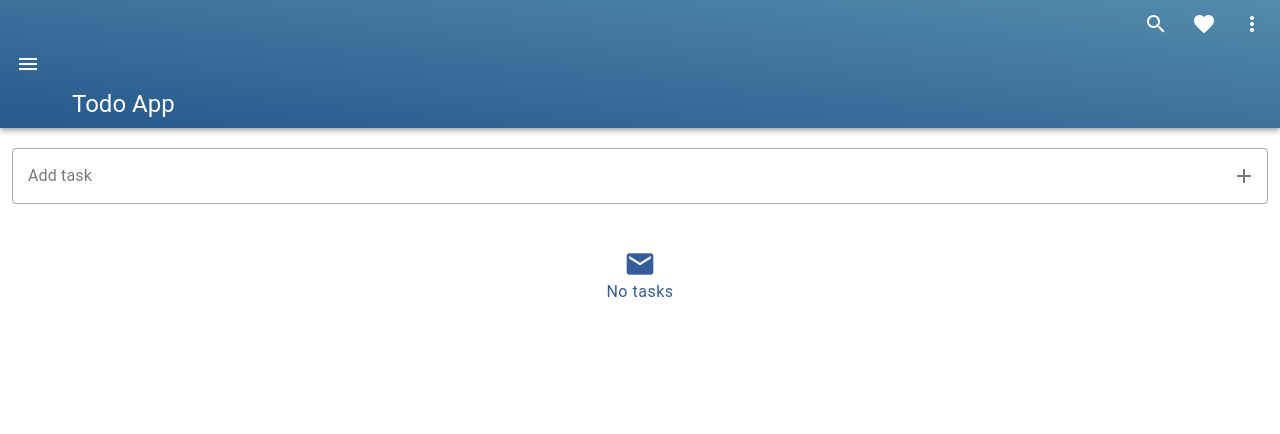
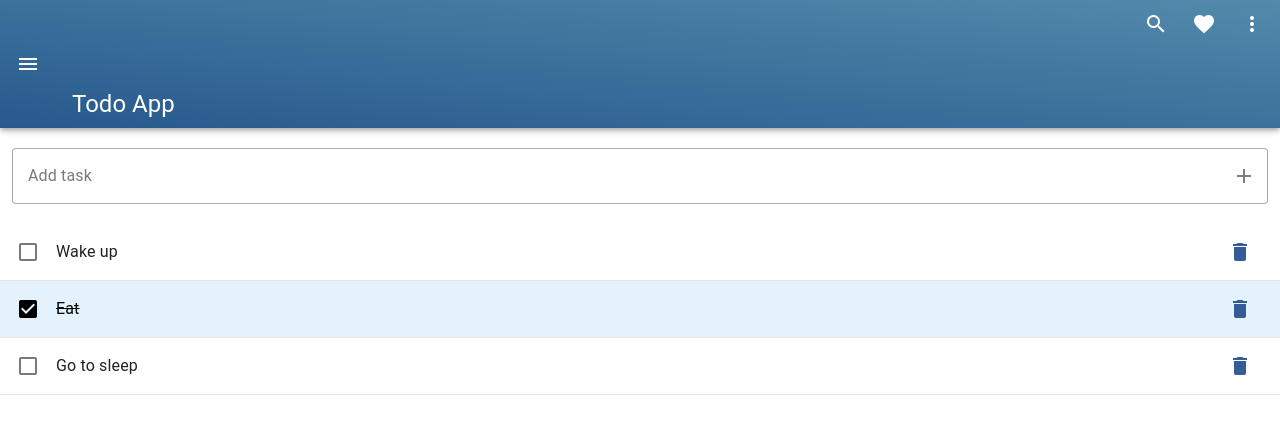
Before and after one commit to iss1977/VueJS3-Vuetify3-Vite-Task-manager, a Vue app: page / in a window 1280 px wide. Shown: the top 434 px of the page. Built offline with nearby package versions, Linux system fonts and the light colour scheme.

Commit message:
add vuex, move state and methords to vuex

```diff
--- a/package.json
+++ b/package.json
@@ -10,7 +10,8 @@
   "dependencies": {
     "vue": "^3.2.45",
     "vue-router": "^4.1.6",
-    "vuetify": "^3.1.5"
+    "vuetify": "^3.1.5",
+    "vuex": "^4.0.2"
   },
   "devDependencies": {
     "@mdi/font": "^7.1.96",
--- a/src/App.vue
+++ b/src/App.vue
@@ -79,7 +79,7 @@ const drawer = ref(false);
 const items =  [
           { title: 'Todo', icon: 'mdi-checkbox-marked-circle-plus-outline', to:'/' },
           { title: 'About', icon: 'mdi-information-variant', to: '/about' },
-          { title: 'Test', icon: 'mdi-information-variant', to: '/test' },
+
       ];
 
 
--- a/src/main.js
+++ b/src/main.js
@@ -1,4 +1,5 @@
 import { createApp } from 'vue'
+import { store } from '@/store';
 import App from './App.vue'
 
 // Vuetify
@@ -46,6 +47,8 @@ import router from './router'
 
 const app = createApp(App)
 
+app.use(store)
+
 app.use(vuetify)
 
 app.use(router)
--- /dev/null
+++ b/src/store/index.js
@@ -0,0 +1,53 @@
+import { createStore } from 'vuex'
+
+// Create a new store instance.
+export const store = createStore({
+  state: {
+    tasks: [
+      {
+        id: 1,
+        title: "Wake up",
+        done: false
+      },
+      {
+        id: 2,
+        title: "Eat",
+        done: true
+      },
+      {
+        id: 3,
+        title: "Go to sleep",
+        done: false
+      },
+    ],
+  },
+  mutations: {
+    addTask ( state, newTaskTitle)  {
+      if (!newTaskTitle) return;
+
+      const newTask = {
+        id: Date.now(),
+        title: newTaskTitle,
+        done: false,
+      }
+      state.tasks.push(newTask);
+    },
+    deleteTask(state, id) {
+      state.tasks = state.tasks.filter( (task) => task.id !== id)
+    }
+
+  },
+  actions: {
+    addTask ({ commit }, newTitle)  {
+      commit('addTask', newTitle);
+    },
+    deleteTask({ commit }, id) {
+      commit('deleteTask', id)
+    }
+
+  },
+
+  getters: {
+
+  }
+})
--- a/src/views/Todo.vue
+++ b/src/views/Todo.vue
@@ -1,41 +1,21 @@
 <script setup>
 import { ref, computed, reactive } from 'vue';
+import { useStore } from 'vuex';
+
+const store = useStore();
 
 const addTask = () => {
-  if (!newTaskTitle.value) return;
-
-  const newTask = reactive({
-    id: Date.now(),
-    title: newTaskTitle.value,
-    done: false,
-  })
-  tasks.value.push(newTask);
+  store.dispatch('addTask', newTaskTitle.value);
   newTaskTitle.value='';
 }
 
 const deleteTask = (id) => {
-  tasks.value = tasks.value.filter( (task, index) => task.id !== id)
+  store.dispatch('deleteTask', id);
 }
 
 const newTaskTitle = ref('');
 
-const tasks = ref([
-  // {
-  //   id: 1,
-  //   title: "Wake up",
-  //   done: false
-  // },
-  // {
-  //   id: 2,
-  //   title: "Eat",
-  //   done: true
-  // },
-  // {
-  //   id: 3,
-  //   title: "Go to sleep",
-  //   done: false
-  // },
-]);
+const tasks = computed( () => store.state.tasks);
 
 </script>
 
```
Also changed, not shown: 1 other file (tests, documents, lock files or other folders).
